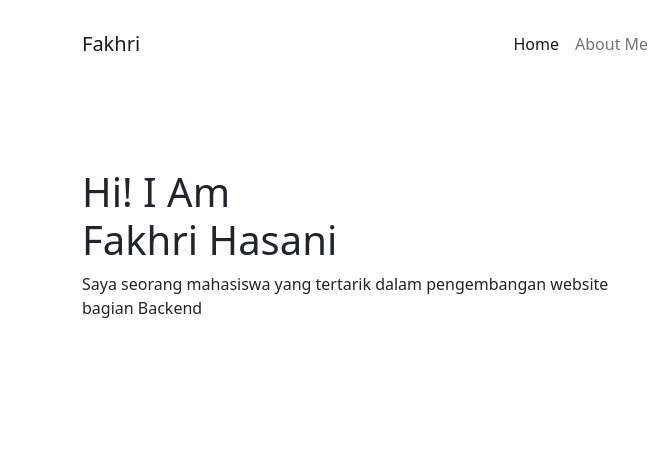
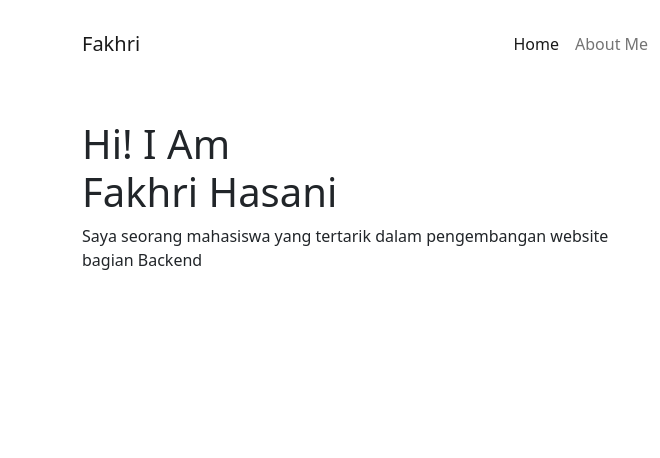
Before and after one commit to dev-fakhrihasani/my-personal-website, a plain HTML site: page index.html in a window 1280 px wide. Shown: the full height of the page, 0-660 px from the left. Drawn offline with nearby package versions, Linux system fonts and the light colour scheme.

Commit message:
update margin top

```diff
--- a/index.html
+++ b/index.html
@@ -38,7 +38,7 @@
 
     <div class="container">
         <div class="row">
-            <div class="col mt-5">
+            <div class="col">
                 <h1>
                     Hi! I Am <br> Fakhri Hasani
                 </h1>
```
